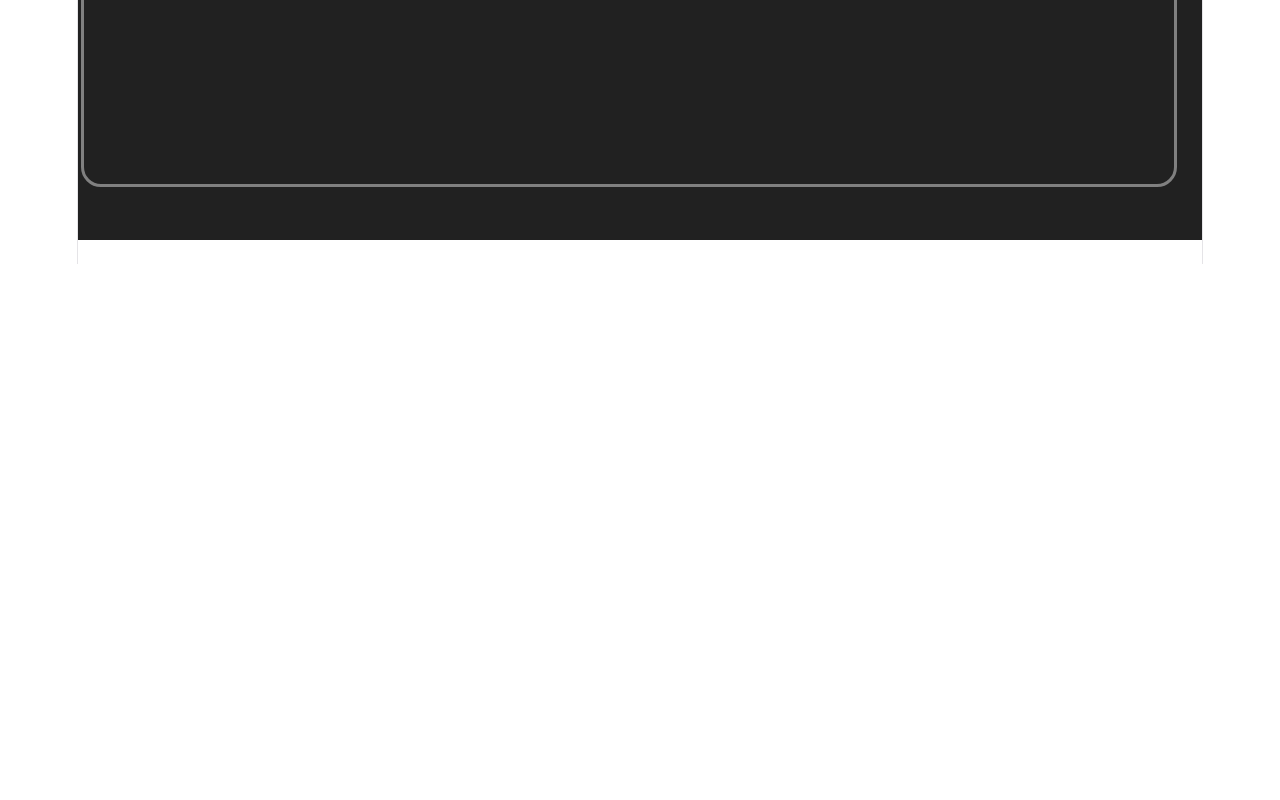
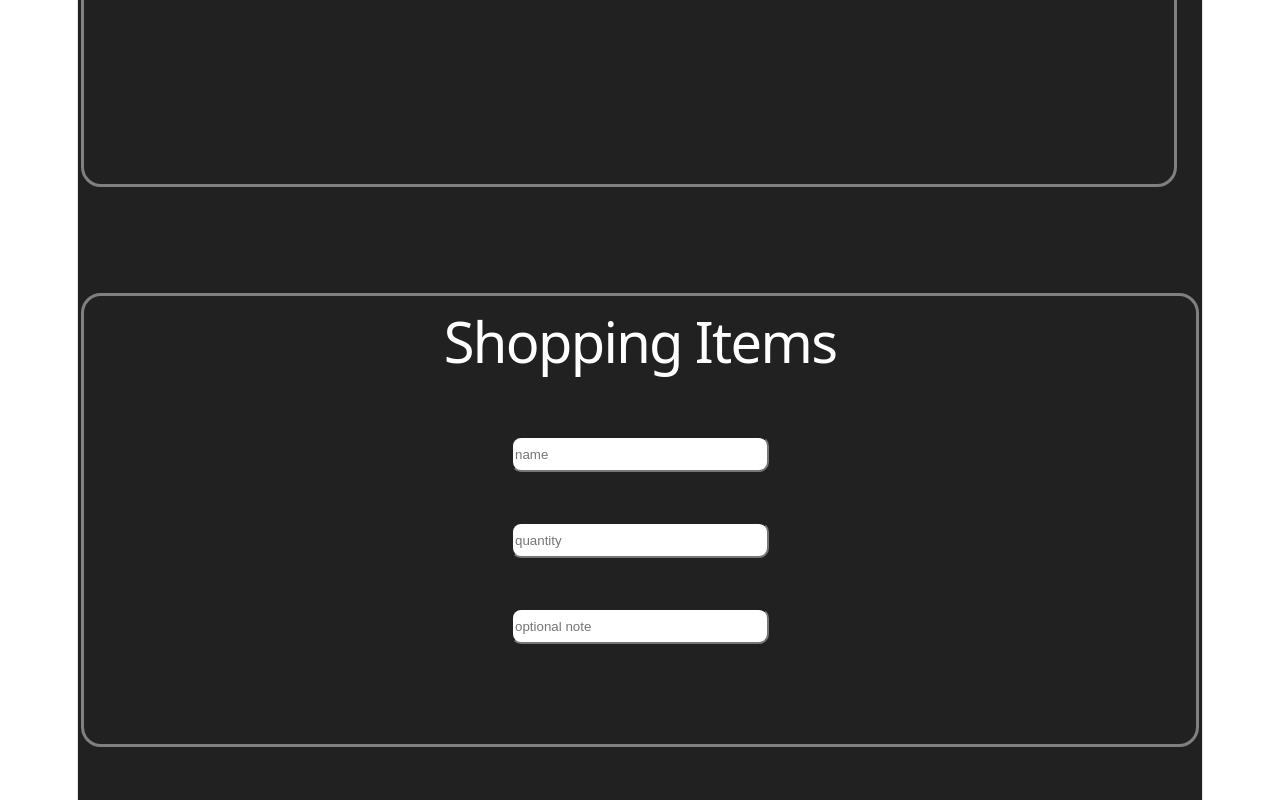
Before and after one commit to nokuphiwa02/Shopping-List-Project, a React (Vite) app: page /homepage in a window 1280 px wide. Shown: the part 536-1336 px from the top of the page. Before the commit the page ends 800 px from the top, so only its background shows below. Built offline with nearby package versions, Linux system fonts and the light colour scheme.

Commit message:
item slices

```diff
--- a/db.json
+++ b/db.json
@@ -137,6 +137,38 @@
     {
       "category": "Nondumo's Memulo",
       "id": "09fBAHQwlQ0"
+    },
+    {
+      "category": "w4eastggfd",
+      "id": "o18wiqi2QHU"
+    },
+    {
+      "category": "wasfzdxgzsd",
+      "id": "lsdUFKvDqo8"
+    },
+    {
+      "category": "grocery",
+      "id": "TUF-silneak"
+    },
+    {
+      "category": "Home",
+      "id": "Cl72CcWOaDc"
+    },
+    {
+      "category": "ujhradsikxlz,lfjhkir",
+      "id": "Tc5jhTfMTHM"
+    },
+    {
+      "category": "ugwueaskfldi",
+      "id": "tepi-LUN2Vc"
+    },
+    {
+      "category": "nklsefd\\.a?",
+      "id": "2eMmnpfKavs"
+    },
+    {
+      "category": "weasfi'lkd",
+      "id": "ZHkpjx1ST3E"
     }
   ],
   "$schema": "./node_modules/json-server/schema.json"
--- a/src/components/CategoryCard/CategoryCard.module.css
+++ b/src/components/CategoryCard/CategoryCard.module.css
@@ -17,7 +17,7 @@
  height: 40px;
  display: flex;
  gap: 20px;
- margin-left: 500px;
+ /* margin-left: 500px; */
 
 }
 
@@ -27,7 +27,7 @@
   border-radius: 7px;
   color: white;
   background-color: blue;
-  border: solid red;
+  /* border: solid red; */
 }
 
 .deleteBtn{
@@ -39,6 +39,6 @@
   background-color: rgb(180, 48, 76);
 }
  h2{
-  border: solid red;
-
+  /* border: solid red;
+  */
  }
--- /dev/null
+++ b/src/components/ShoppingItems/ShoppingItems.module.css
@@ -0,0 +1,25 @@
+.itemContainer{
+    width: 100%;
+    height: 70vh;
+    background-color: #212121;
+    display: flex;
+    justify-content: center;
+    align-items: center;
+}
+
+.itemContent{
+  width: 99%;
+  height: 80%;
+  display: flex;
+  flex-direction: column;
+  gap: 50px;
+  border: solid grey;
+  border-radius: 20px;
+  align-items: center;
+}
+
+.name,.quantity, .optional{
+  width: 250px;
+  height: 30px;
+  border-radius: 10px;
+}
--- /dev/null
+++ b/src/components/ShoppingItems/ShoppingItems.tsx
@@ -0,0 +1,25 @@
+import React from 'react'
+import styles from './ShoppingItems.module.css'
+
+export const ShoppingItems = () => {
+  return (
+    <div className={styles.itemContainer}>
+        <div className={styles.itemContent}>
+        <h1>Shopping Items</h1>
+
+        <input className={styles.name}
+        type="text"
+        placeholder='name'/>
+
+        <input  className={styles.quantity}
+         type="text"
+         placeholder='quantity'/>
+
+       <input  className={styles.optional}
+       type="text"
+       placeholder='optional note'/>
+
+       </div>
+    </div>
+  )
+}
--- a/src/components/pages/Home.tsx
+++ b/src/components/pages/Home.tsx
@@ -5,6 +5,7 @@ import { ShoppingForm } from "../shoppingForm/shoppingForm";
 import { CategoryCard } from "../CategoryCard/CategoryCard";
 import { useSelector } from "react-redux";
 import type { RootState } from "../../../store";
+import { ShoppingItems } from "../ShoppingItems/ShoppingItems";
 
 export const Home = () => {
   const lists = useSelector((state: RootState) => state.addCategory);
@@ -22,6 +23,7 @@ export const Home = () => {
             onDelete={() => ({})}
           />
         ))}
+         <ShoppingItems />
       </div>
     </div>
   );
```
Also changed, not shown: src/components/FormList/FormList.tsx (deleted, +0 -26 lines), src/components/ItemCard/ItemCard.tsx (added, +12 -0 lines), src/redux/features/ShoppingItemSlises.ts (added, +78 -0 lines), src/components/ItemCard/ItemCard.module.css (added).
